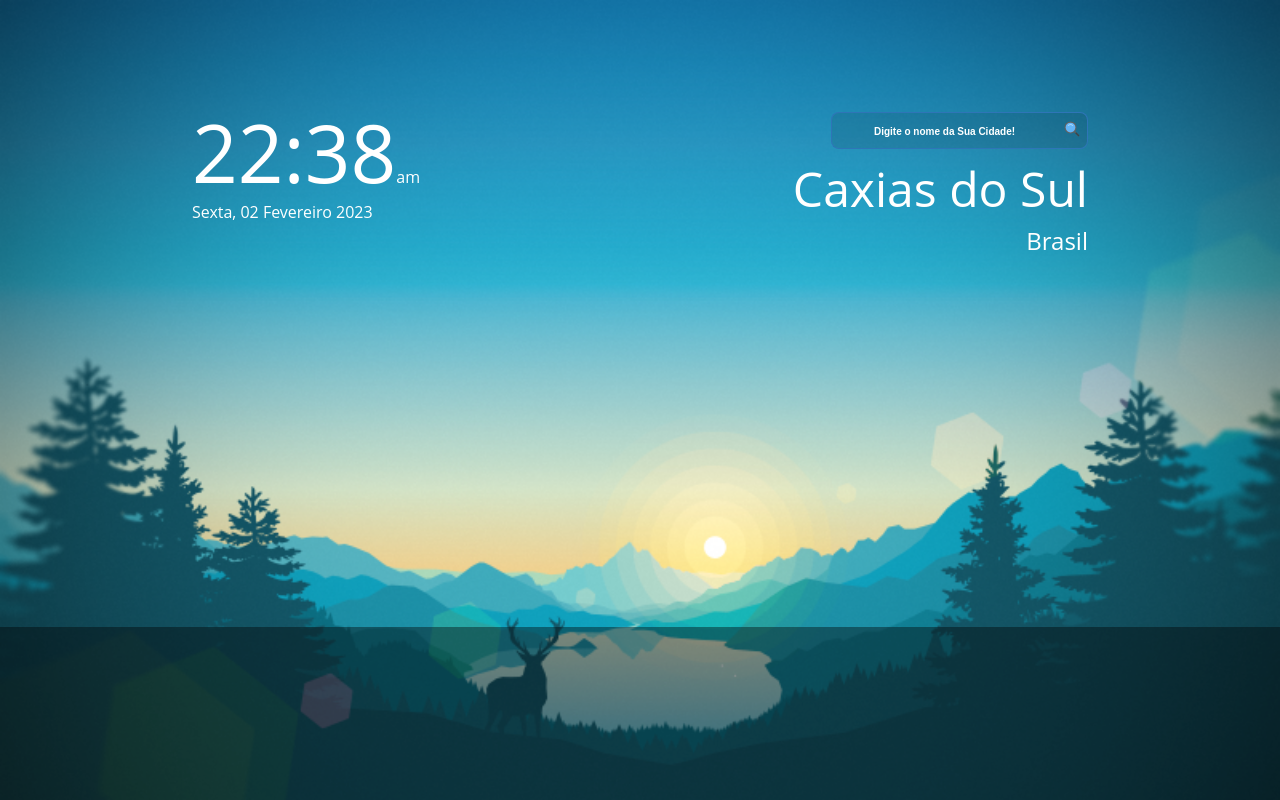
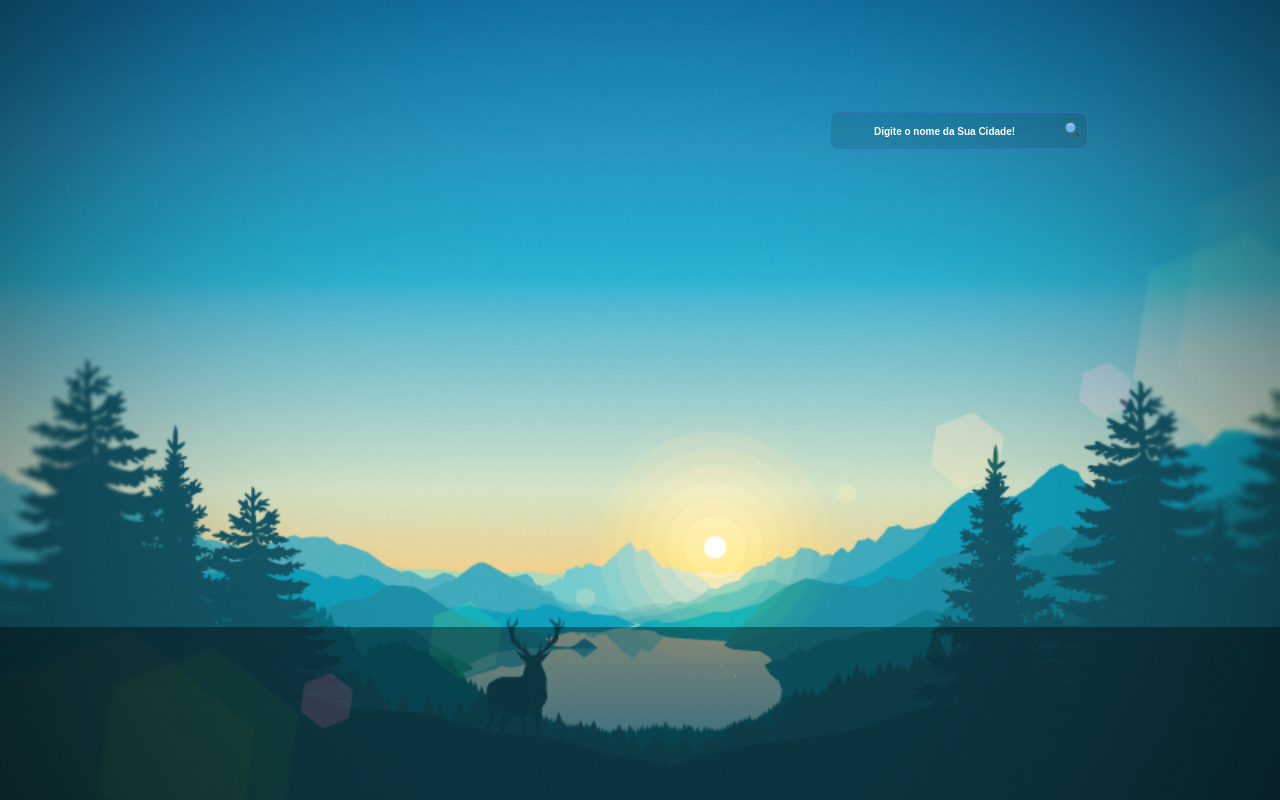
Before and after one commit to davisllv/forecastWeather, a React (Create React App) app: page / in a window 1280 px wide. Built offline with nearby package versions, Linux system fonts and the light colour scheme.

Commit message:
created the days component and implemented some loader backdrop

```diff
--- a/src/components/content/index.tsx
+++ b/src/components/content/index.tsx
@@ -1,20 +1,23 @@
 import React, { useState } from "react";
 import { FcSearch } from "react-icons/fc";
 import "./styles.scss";
+import { IDataResponseInterface } from "../../interfaces/IDataResponseInterface";
 
 interface IContentProps {
   onClickSearchCity: (nameCity: string) => Promise<void>;
+  values: Omit<IDataResponseInterface, "forecast">;
 }
 
-const Content: React.FC<IContentProps> = ({ onClickSearchCity }) => {
+const Content: React.FC<IContentProps> = ({ onClickSearchCity, values }) => {
   const [cityName, setCityName] = useState("");
   return (
     <div className="container-content">
       <div className="container-content-data">
         <h2 className="data-hour">
-          22:38<b className="system-hour">am</b>
+          {values.hour}
+          <b className="system-hour">{values.systemHour}</b>
         </h2>
-        <p className="date">Sexta, 02 Fevereiro 2023</p>
+        <p className="date">{values.date}</p>
       </div>
 
       <div className="container-values">
@@ -34,8 +37,12 @@ const Content: React.FC<IContentProps> = ({ onClickSearchCity }) => {
           </button>
         </div>
 
-        <p className="city-name">Caxias do Sul</p>
-        <p className="country-name">Brasil</p>
+        {!!values.city && (
+          <>
+            <p className="city-name">{values.city}</p>
+            <p className="country-name">Brasil</p>
+          </>
+        )}
       </div>
     </div>
   );
--- a/src/components/content/styles.scss
+++ b/src/components/content/styles.scss
@@ -18,7 +18,7 @@
   .container-values {
     display: flex;
     flex-direction: column;
-    align-items: end;
+    align-items: flex-end;
     width: 40%;
     gap: 1rem;
 
--- a/src/components/forecastWeather/days/index.tsx
+++ b/src/components/forecastWeather/days/index.tsx
@@ -11,10 +11,14 @@ const Days: React.FC<{ weather: IDataForecastInterface }> = ({ weather }) => {
           <span className="max-value">{weather.max}º</span>
           <span className="min-value">{weather.min}º</span>
         </div>
-        <img
-          src={`https://assets.hgbrasil.com/weather/icons/conditions/${weather.condition}.svg`}
-          alt="Rain"
-        />
+
+        <div className="tooltip">
+          <img
+            src={`https://assets.hgbrasil.com/weather/icons/conditions/${weather.condition}.svg`}
+            alt="Rain"
+          />
+          <p className="tooltip-value">Probabilidade de Chover</p>
+        </div>
       </li>
     </>
   );
--- a/src/components/forecastWeather/days/styles.scss
+++ b/src/components/forecastWeather/days/styles.scss
@@ -17,18 +17,46 @@
 
   .badge-values {
     .max-value {
-      font-size: 14px;
+      font-size: 16px;
       font-weight: 500;
       color: #f3f7f0;
       margin-right: 4px;
     }
     .min-value {
-      font-size: 12px;
-      color: #797979;
+      font-size: 14px;
+      color: #a3a3a3;
     }
   }
 
   > img {
     width: 40%;
   }
+
+  .tooltip {
+    position: relative;
+    display: inline-block;
+    cursor: pointer;
+
+    .tooltip-value {
+      visibility: hidden;
+      width: 80px;
+      background-color: #333;
+      color: #fff;
+      text-align: center;
+      border-radius: 6px;
+      padding: 8px;
+      font-size: 12px;
+      position: absolute;
+      bottom: 85%;
+      left: 100%;
+      margin-left: -60px;
+      opacity: 0;
+      transition: opacity 0.9s;
+    }
+  }
+
+  .tooltip:hover .tooltip-value {
+    visibility: visible;
+    opacity: 1;
+  }
 }
--- a/src/components/forecastWeather/index.tsx
+++ b/src/components/forecastWeather/index.tsx
@@ -14,19 +14,8 @@ const ForecastWeather: React.FC<IForecastWeatherDays> = ({
     <footer className="container-footer">
       <ul className="container-days">
         {forecastWeatherList?.map((weather) => (
-          <Days weather={weather} />
+          <Days key={weather.date} weather={weather} />
         ))}
-        {/* <li className="line-day">
-          <p className="badge-day">Sex</p>
-          <div className="badge-values">
-            <span className="max-value">18º</span>
-            <span className="min-value">10º</span>
-          </div>
-          <img
-            src="https://assets.hgbrasil.com/weather/icons/conditions/rain.svg"
-            alt="Rain"
-          />
-        </li> */}
       </ul>
     </footer>
   );
--- a/src/components/main/index.tsx
+++ b/src/components/main/index.tsx
@@ -4,10 +4,11 @@ import Content from "../content";
 import ForecastWeather from "../forecastWeather";
 import "./styles.scss";
 import { IDataResponseInterface } from "../../interfaces/IDataResponseInterface";
+import useLoaderBackdrop from "../../hook/useLoaderBackdrop";
 
 const Main = () => {
   const [data, setData] = useState<IDataResponseInterface>({} as any);
-
+  const { setIsLoading, isLoading } = useLoaderBackdrop();
   const handleFormatValues = (data: any): IDataResponseInterface => {
     console.log(data);
     const splitedDate = data.date.split("/");
@@ -27,13 +28,18 @@ const Main = () => {
       city: data.city,
       condition: data.condition_slug,
       date: formatedDate.charAt(0).toUpperCase() + formatedDate.slice(1),
+      hour: data.time,
       systemHour: dateTimeSplited < 13 ? "am" : "pm",
+      forecast: data.forecast.splice(0, 7),
     };
 
     return formatedValues;
   };
 
   const handleCallApiWeather = async (nameCity: string) => {
+    try {
+      setIsLoading(true);
+
       const response = await api.get("", {
         params: {
           city_name: nameCity,
@@ -47,14 +53,23 @@ const Main = () => {
         alert("Errado");
         return;
       }
+      setData(handleFormatValues(response.data.results));
 
-    // console.log(handleFormatValues(response.data.results));
-    setData(handleFormatValues(response.data));
+      setIsLoading(false);
+    } catch (err) {
+      console.log(err);
+    }
   };
+
   return (
     <div className="container">
-      <Content onClickSearchCity={handleCallApiWeather} />
+      <Content onClickSearchCity={handleCallApiWeather} values={data} />
       <ForecastWeather forecastWeatherList={data.forecast} />
+      {isLoading && (
+        <div className="loader-main">
+          <div className="loader"></div>
+        </div>
+      )}
     </div>
   );
 };
--- a/src/components/main/styles.scss
+++ b/src/components/main/styles.scss
@@ -1,8 +1,40 @@
 .container {
+  position: relative;
   width: 100vw;
   height: 100vh;
   display: flex;
   flex-direction: column;
 
   font-family: Open Sans;
+
+  @keyframes spinner {
+    0% {
+      transform: translate3d(-50%, -50%, 0) rotate(0deg);
+    }
+    100% {
+      transform: translate3d(-50%, -50%, 0) rotate(360deg);
+    }
+  }
+  .loader-main {
+    position: absolute;
+    height: 100vh;
+    width: 100vw;
+    background: rgba(0, 0, 0, 0.7);
+    .loader::before {
+      animation: 1.5s linear infinite spinner;
+      animation-play-state: inherit;
+      border: solid 5px #cfd0d1;
+      border-bottom-color: #8f8f8f;
+      border-radius: 50%;
+      content: "";
+      height: 60px;
+      width: 60px;
+      position: absolute;
+      top: 50%;
+      left: 50%;
+      transform: translate3d(-50%, -50%, 0);
+      z-index: 999;
+      will-change: transform;
+    }
+  }
 }
--- /dev/null
+++ b/src/hook/useLoaderBackdrop.ts
@@ -0,0 +1,10 @@
+import { useState } from 'react';
+
+function useLoaderBackdrop() {
+    const [isLoading, setIsLoading] = useState(false);
+
+
+    return { isLoading, setIsLoading };
+}
+
+export default useLoaderBackdrop;
--- a/src/interfaces/IDataResponseInterface.ts
+++ b/src/interfaces/IDataResponseInterface.ts
@@ -3,6 +3,7 @@ export interface IDataForecastInterface {
     max: number;
     min: number;
     condition: string;
+    date: string;
 }
 
 export interface IDataResponseInterface {
```
Lines whose indentation alone changed are shown as unchanged.
